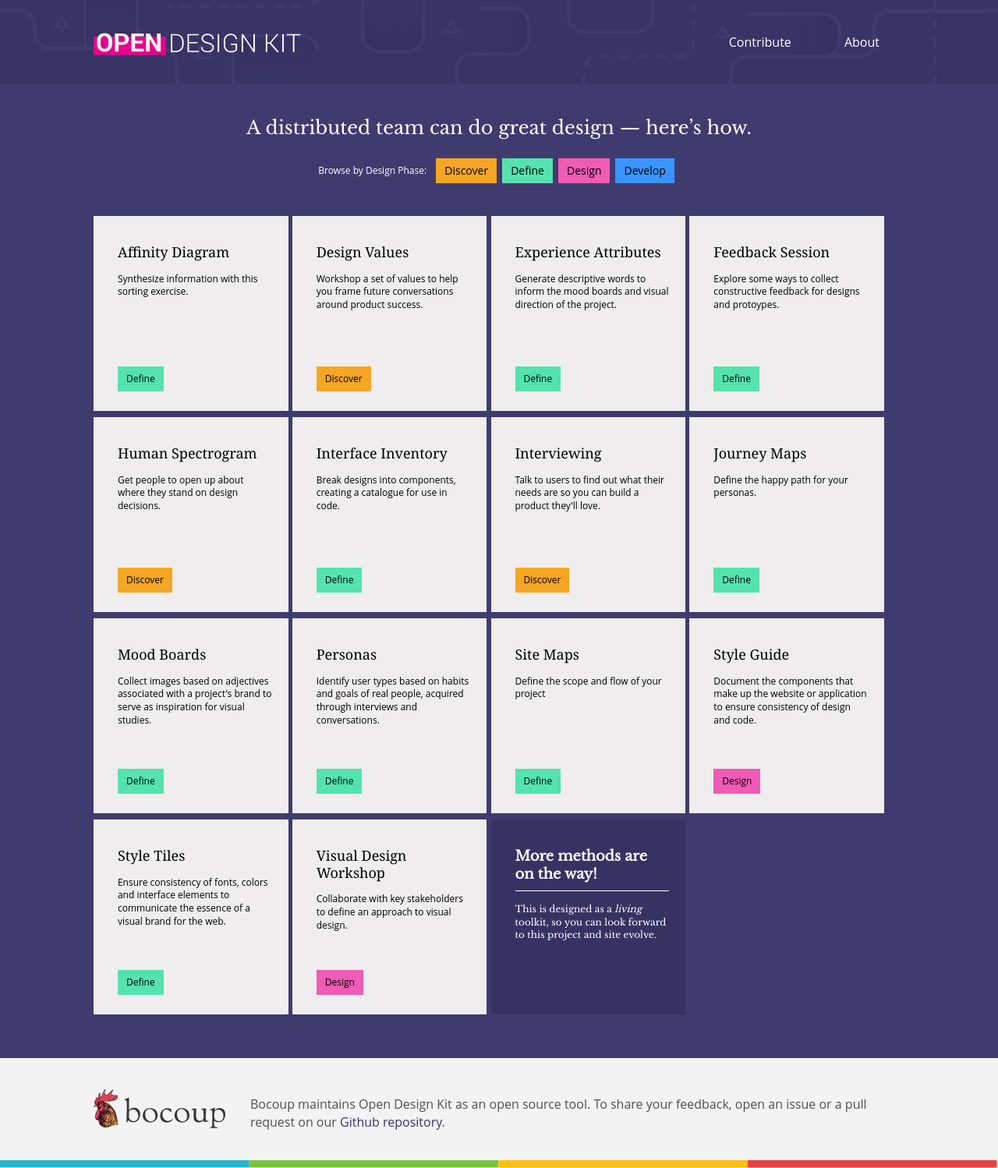
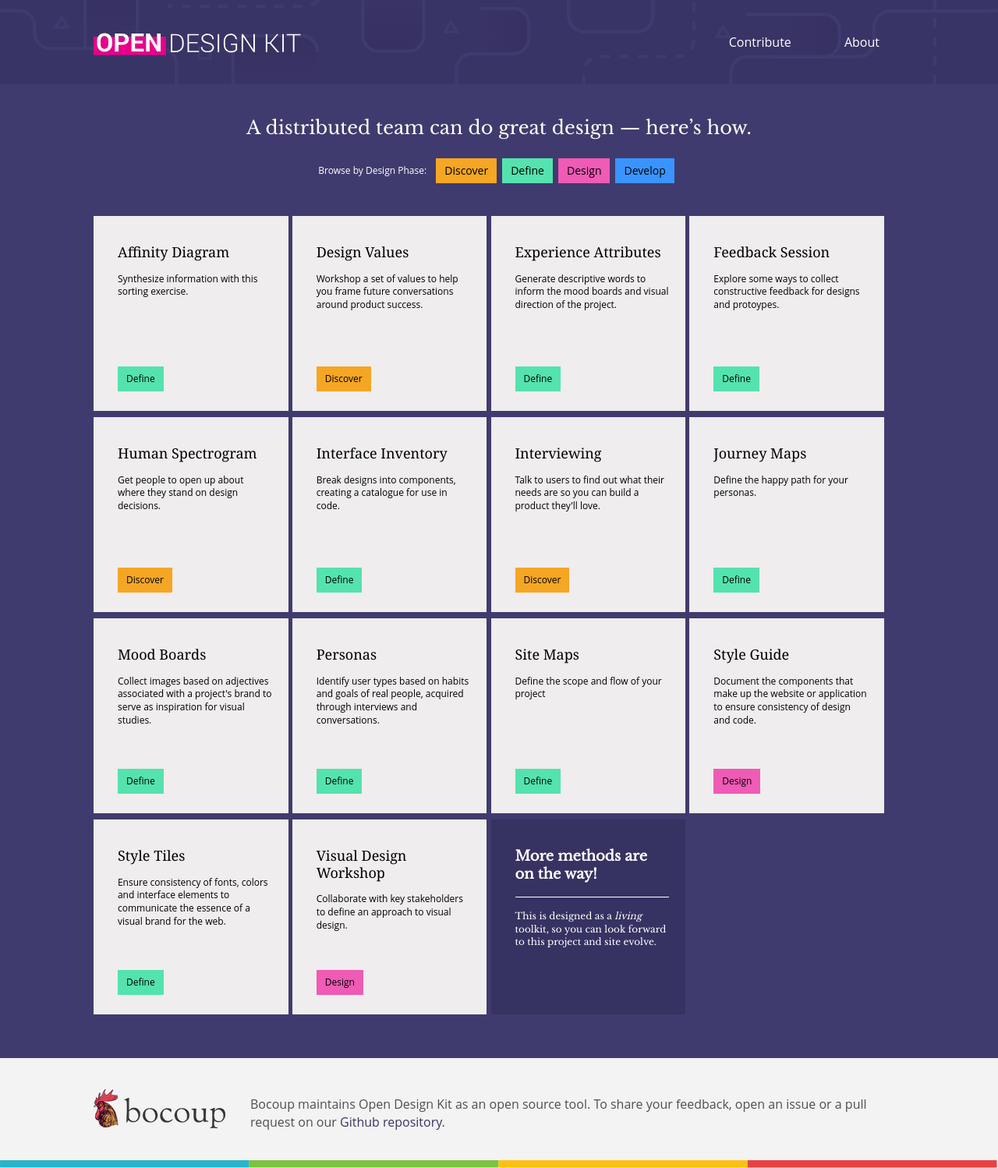
Before and after one commit to open-design-kit/opendesignkit, a Jekyll site: the page built from index.html, in a window 1280 px wide. Shown: the whole page at 78% size. Built offline with Jekyll 4.4.1, drawn with Linux system fonts in a browser that asks for light colours.

Commit message:
add padding for the border

```diff
--- a/css/styles.css
+++ b/css/styles.css
@@ -730,7 +730,8 @@ a.method-list-link:focus {
     border-bottom: 1px solid #fff;
     font-size: 1.125rem;
     line-height: 1.3;
-    padding-bottom: .5rem;
+    margin-bottom: 1rem;
+    padding-bottom: 1rem;
 }
 
 /*--------------------------------------------*/
```
